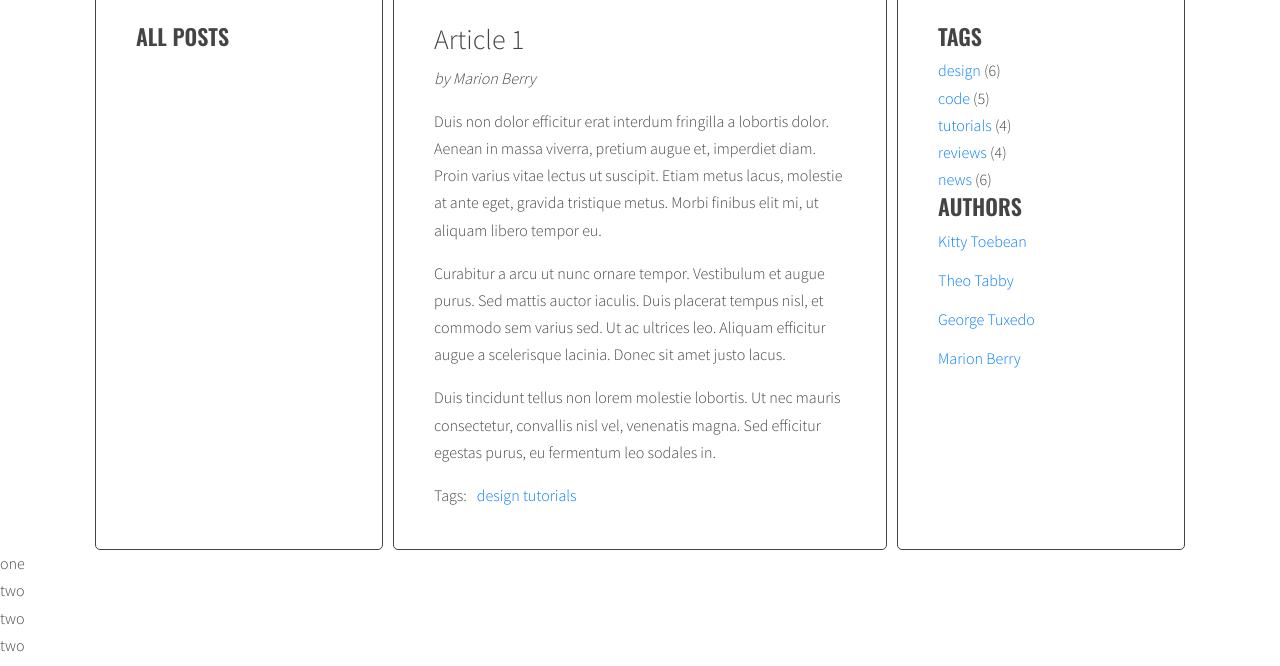
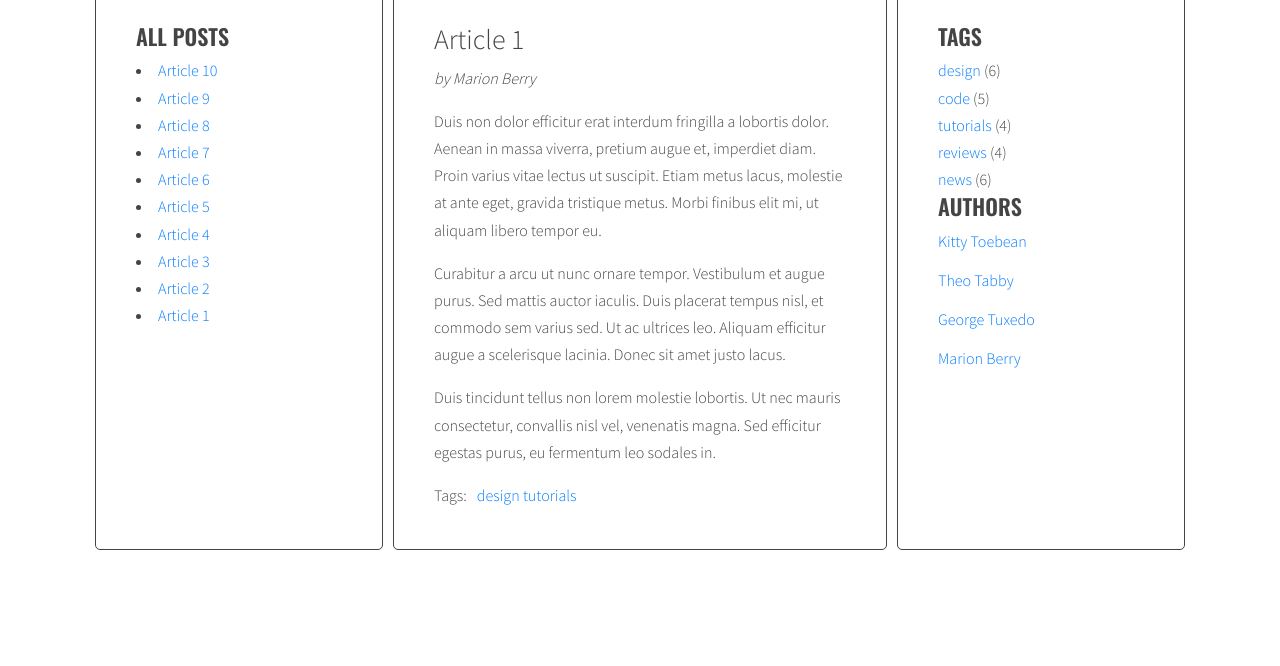
Before and after one commit to Variic/javascript-blog, a website: page index.html in a window 1280 px wide. Shown: the part 130-796 px from the top of the page. Drawn offline with nearby package versions, Linux system fonts and the light colour scheme.

Commit message:
ADD LINKS BY INSERTADJACMENTHTML TO MY BLOG TITLE LIST

```diff
--- a/index.html
+++ b/index.html
@@ -251,8 +251,6 @@
       </div>
     </div>
 
-<div id="one">one</div>
-
 <script src="js/script.js"></script>
 <script src="https://code.jquery.com/jquery-3.5.1.slim.min.js" integrity="sha384-DfXdz2htPH0lsSSs5nCTpuj/zy4C+OGpamoFVy38MVBnE+IbbVYUew+OrCXaRkfj" crossorigin="anonymous"></script>
 <script src="https://cdn.jsdelivr.net/npm/popper.js@1.16.1/dist/umd/popper.min.js" integrity="sha384-9/reFTGAW83EW2RDu2S0VKaIzap3H66lZH81PoYlFhbGU+6BZp6G7niu735Sk7lN" crossorigin="anonymous"></script>
--- a/js/script.js
+++ b/js/script.js
@@ -79,13 +79,12 @@ function generateTitleLinks(){
       console.log('Show articles title', articleTitle);
 
 /* For each article based on this information, create the HTML code for the link and save it to a const */
-    const linkHtml = '<li><a href="#' + articleId + '"><span>' + articleTitle + '</span></a></li>';
-      console.log('Show generated HTML link!', linkHtml);
+  const linkHtml = '<li><a href="#' + articleId + '"><span>' + articleTitle + '</span></a></li>';
+    console.log('Show generated HTML link!', linkHtml);
 
 /* For each article insert the created HTML code into the link list in the left column */
-      let html = linkHtml;
-      var d1 = document.getElementById('one');
-      d1.insertAdjacentHTML('afterend', '<div id="two">two</div>');
+  const html = document.querySelector('.titles');
+  html.insertAdjacentHTML('afterend', linkHtml);
 
   }
 }
```
